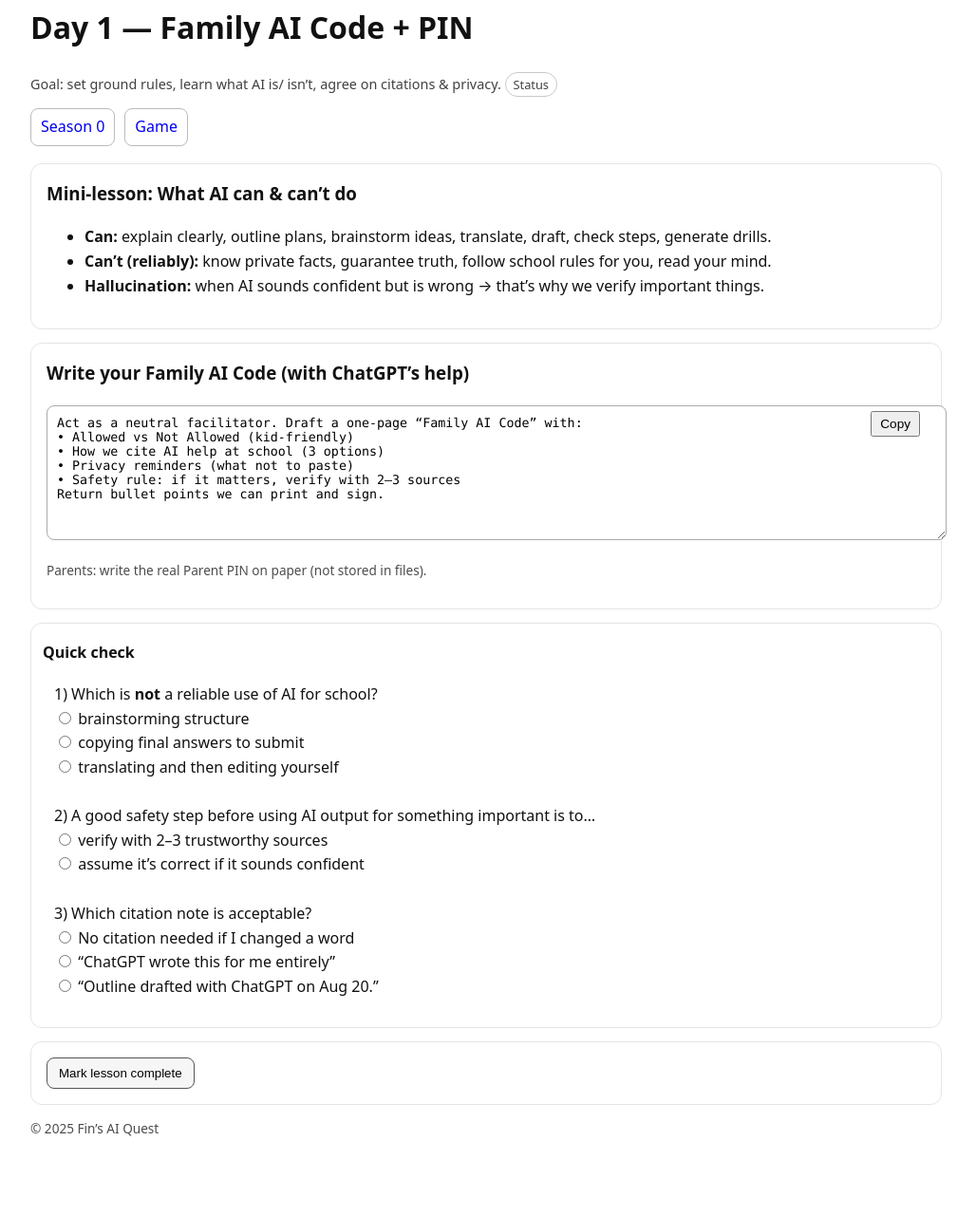
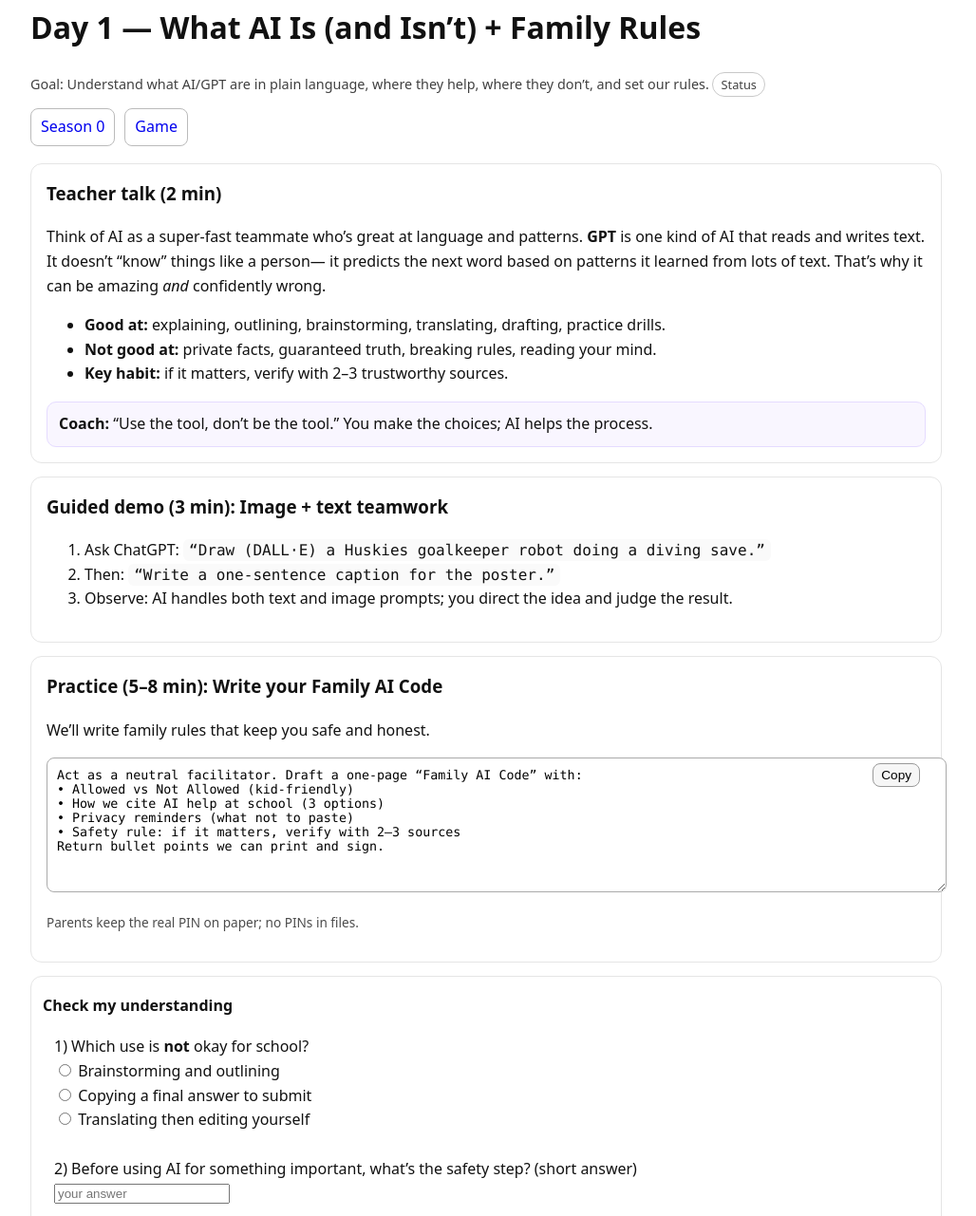
Before and after one commit to E-Bat10/Fin-Learns-AI, a plain HTML site: page season0/lesson01.html in a window 1280 px wide. Shown: the part 21-1302 px from the top of the page at 95% size, without its empty margins (128-1156 px from the left). Before the commit the page ends 1245 px from the top, so only its background shows below. Drawn offline with Linux system fonts and the light colour scheme.

Commit message:
Update lesson01.html

```diff
--- a/season0/lesson01.html
+++ b/season0/lesson01.html
@@ -2,13 +2,16 @@
 <html lang="en">
 <head>
 <meta charset="utf-8"><meta name="viewport" content="width=device-width, initial-scale=1">
-<title>Day 1 — Family AI Code + PIN</title>
+<title>Day 1 — What AI Is (and Isn’t) + Family Rules</title>
 <link rel="stylesheet" href="../assets/course.css">
 </head>
 <body data-lesson-id="s0d1">
 <header>
-  <h1>Day 1 — Family AI Code + PIN</h1>
-  <div class="lesson-meta">Goal: set ground rules, learn what AI is/ isn’t, agree on citations & privacy. <span id="statusBadge" class="badge">Status</span></div>
+  <h1>Day 1 — What AI Is (and Isn’t) + Family Rules</h1>
+  <div class="lesson-meta">
+    Goal: Understand what AI/GPT are in plain language, where they help, where they don’t, and set our rules.
+    <span id="statusBadge" class="badge">Status</span>
+  </div>
   <nav class="main">
     <a href="index.html">Season 0</a>
     <a href="../index.html">Game</a>
@@ -16,18 +19,30 @@
 </header>
 
 <section class="card">
-  <h3>Mini‑lesson: What AI can & can’t do</h3>
+  <h3>Teacher talk (2 min)</h3>
+  <p>Think of AI as a super‑fast teammate who’s great at language and patterns. <b>GPT</b> is one kind of AI that reads and writes text. It doesn’t “know” things like a person— it predicts the next word based on patterns it learned from lots of text. That’s why it can be amazing <i>and</i> confidently wrong.</p>
   <ul>
-    <li><b>Can:</b> explain clearly, outline plans, brainstorm ideas, translate, draft, check steps, generate drills.</li>
-    <li><b>Can’t (reliably):</b> know private facts, guarantee truth, follow school rules for you, read your mind.</li>
-    <li><b>Hallucination:</b> when AI sounds confident but is wrong → that’s why we verify important things.</li>
+    <li><b>Good at:</b> explaining, outlining, brainstorming, translating, drafting, practice drills.</li>
+    <li><b>Not good at:</b> private facts, guaranteed truth, breaking rules, reading your mind.</li>
+    <li><b>Key habit:</b> if it matters, verify with 2–3 trustworthy sources.</li>
   </ul>
+  <div class="kidcallout"><b>Coach:</b> “Use the tool, don’t be the tool.” You make the choices; AI helps the process.</div>
 </section>
 
 <section class="card">
-  <h3>Write your Family AI Code (with ChatGPT’s help)</h3>
+  <h3>Guided demo (3 min): Image + text teamwork</h3>
+  <ol>
+    <li>Ask ChatGPT: <span class="mono">“Draw (DALL·E) a Huskies goalkeeper robot doing a diving save.”</span></li>
+    <li>Then: <span class="mono">“Write a one‑sentence caption for the poster.”</span></li>
+    <li>Observe: AI handles both text and image prompts; you direct the idea and judge the result.</li>
+  </ol>
+</section>
+
+<section class="card">
+  <h3>Practice (5–8 min): Write your Family AI Code</h3>
+  <p>We’ll write family rules that keep you safe and honest.</p>
   <div class="copywrap">
-    <button class="copybtn" data-target="p1">Copy</button>
+    <button class="copybtn btn" data-target="p1">Copy</button>
     <textarea id="p1" class="prompt" readonly>Act as a neutral facilitator. Draft a one‑page “Family AI Code” with:
 • Allowed vs Not Allowed (kid‑friendly)
 • How we cite AI help at school (3 options)
@@ -35,31 +50,36 @@
 • Safety rule: if it matters, verify with 2–3 sources
 Return bullet points we can print and sign.</textarea>
   </div>
-  <p class="tiny">Parents: write the real Parent PIN on paper (not stored in files).</p>
+  <p class="tiny">Parents keep the real PIN on paper; no PINs in files.</p>
 </section>
 
 <section class="quiz card" data-lesson="s0d1">
-  <h4>Quick check</h4>
+  <h4>Check my understanding</h4>
   <div class="q" data-answer="b">
-    <div>1) Which is <b>not</b> a reliable use of AI for school?</div>
-    <label><input type="radio" name="q1" value="a"> brainstorming structure</label><br>
-    <label><input type="radio" name="q1" value="b"> copying final answers to submit</label><br>
-    <label><input type="radio" name="q1" value="c"> translating and then editing yourself</label>
+    <div>1) Which use is <b>not</b> okay for school?</div>
+    <label><input type="radio" name="q1" value="a"> Brainstorming and outlining</label><br>
+    <label><input type="radio" name="q1" value="b"> Copying a final answer to submit</label><br>
+    <label><input type="radio" name="q1" value="c"> Translating then editing yourself</label>
   </div>
-  <div class="q" data-answer="a">
-    <div>2) A good safety step before using AI output for something important is to…</div>
-    <label><input type="radio" name="q2" value="a"> verify with 2–3 trustworthy sources</label><br>
-    <label><input type="radio" name="q2" value="b"> assume it’s correct if it sounds confident</label>
+  <div class="q" data-answer="verify|verification|verify with 2–3 sources|verify with 2-3 sources">
+    <div>2) Before using AI for something important, what’s the safety step? (short answer)</div>
+    <input type="text" placeholder="your answer">
   </div>
   <div class="q" data-answer="c">
-    <div>3) Which citation note is acceptable?</div>
-    <label><input type="radio" name="q3" value="a"> No citation needed if I changed a word</label><br>
-    <label><input type="radio" name="q3" value="b"> “ChatGPT wrote this for me entirely”</label><br>
-    <label><input type="radio" name="q3" value="c"> “Outline drafted with ChatGPT on Aug 20.”</label>
+    <div>3) Which is a good citation note?</div>
+    <label><input type="radio" name="q3" value="a"> “No citation needed if I changed a word.”</label><br>
+    <label><input type="radio" name="q3" value="b"> “ChatGPT wrote this entirely.”</label><br>
+    <label><input type="radio" name="q3" value="c"> “Outline drafted with ChatGPT on Aug 21.”</label>
   </div>
 </section>
 
 <section class="card">
+  <h3>Notes</h3>
+  <textarea id="notes" class="notes" placeholder="What did I learn today? Any rules I want to add?"></textarea>
+</section>
+
+<section class="card">
+  <a class="btn" href="lesson02.html">Next → Day 2</a>
   <button id="completeBtn" class="btn primary" onclick="markComplete('s0d1')">Mark lesson complete</button>
 </section>
 
```
